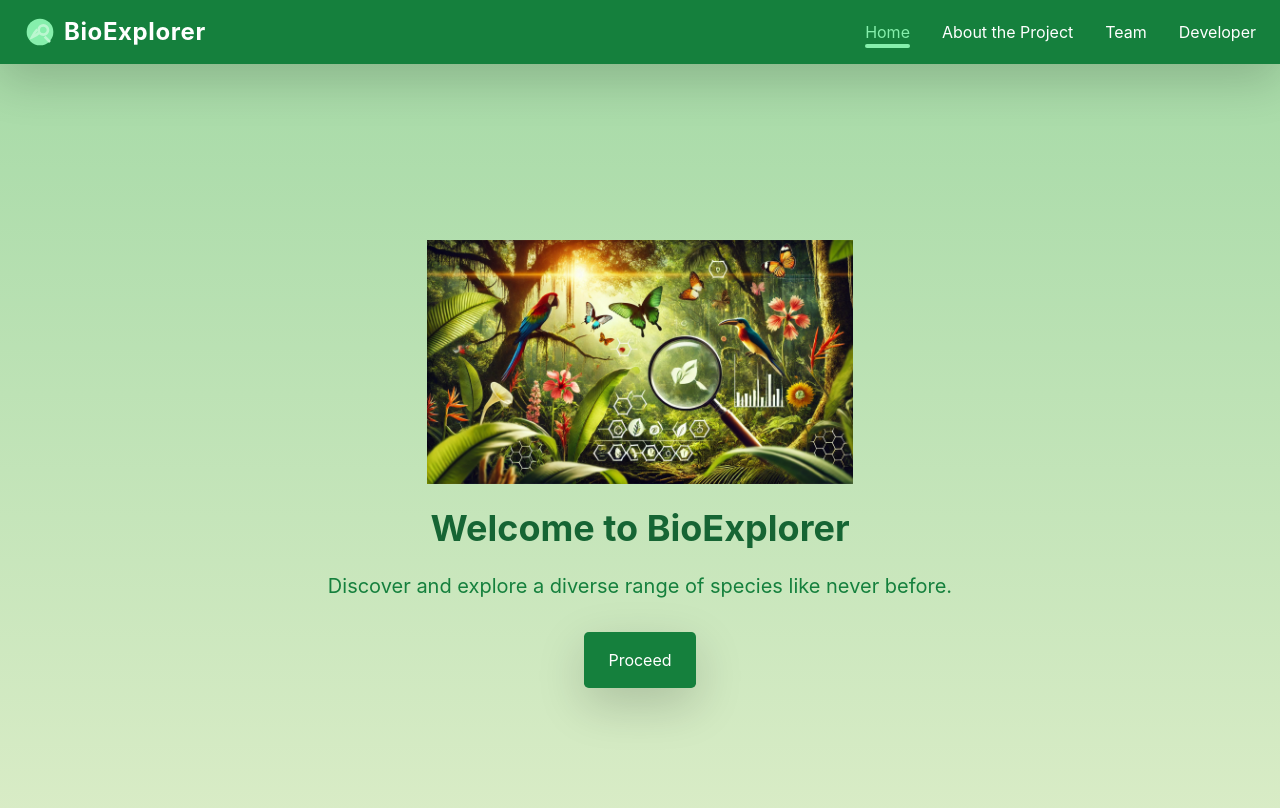
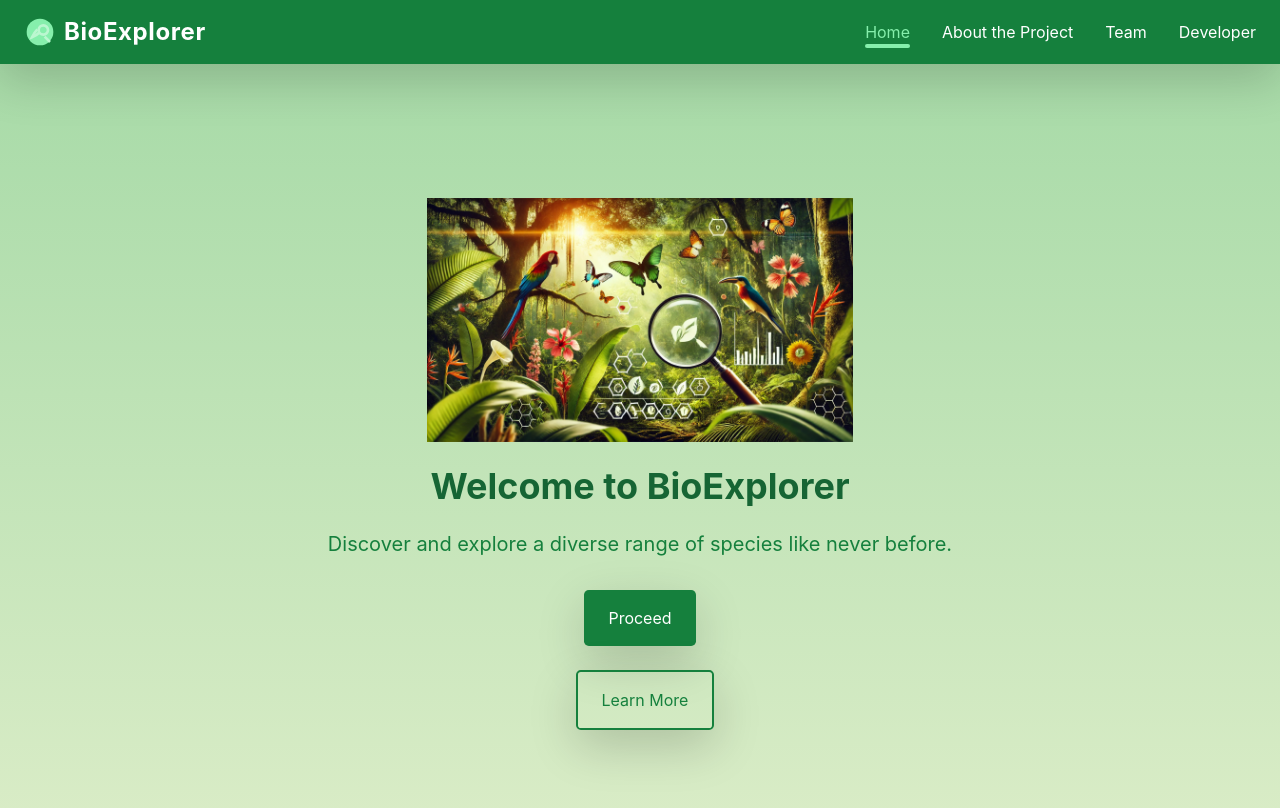
Before and after one commit to Miketzy/capstone2-client, a React (Create React App) app in the folder frontend-client2/: page / in a window 1280 px wide. Shown: the top 808 px of the page. Built offline with nearby package versions, Linux system fonts and the light colour scheme; a small style sheet from the web is missing.

Commit message:
frontpage home updated

```diff
--- a/frontend-client2/src/Components/frontpage/FrontpageHome/FrontpageHome.jsx
+++ b/frontend-client2/src/Components/frontpage/FrontpageHome/FrontpageHome.jsx
@@ -26,9 +26,17 @@ const FrontpageHome = () => {
       {/* Proceed Button */}
       <button
         onClick={() => (window.location.href = "/login")} // Replace with your desired route
-        className="px-6 py-3 bg-green-700 text-white rounded-lg shadow-lg hover:bg-green-600 transition duration-300"
+        className="px-6 py-3 bg-green-700 text-white rounded-lg shadow-lg hover:bg-green-600 transition duration-300 mb-4"
       >
         Proceed
+      </button>
+
+      {/* Learn More Button */}
+      <button
+        onClick={() => (window.location.href = "/learn-more")} // Replace with your desired route
+        className="px-6 py-3 bg-transparent border-2 border-green-700 text-green-700 rounded-lg shadow-lg hover:bg-green-700 hover:text-white transition duration-300"
+      >
+        Learn More
       </button>
     </div>
   );
```
